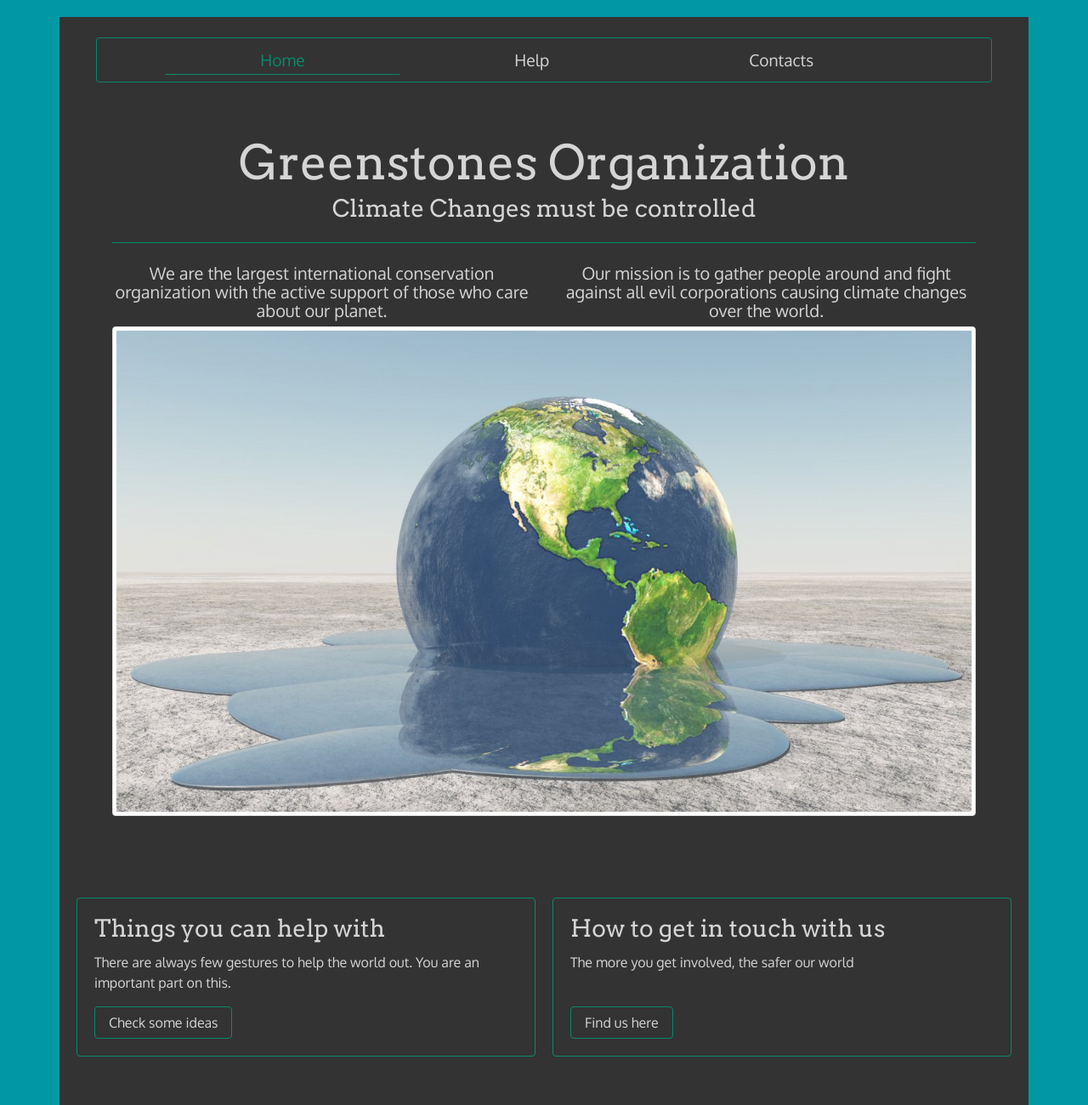
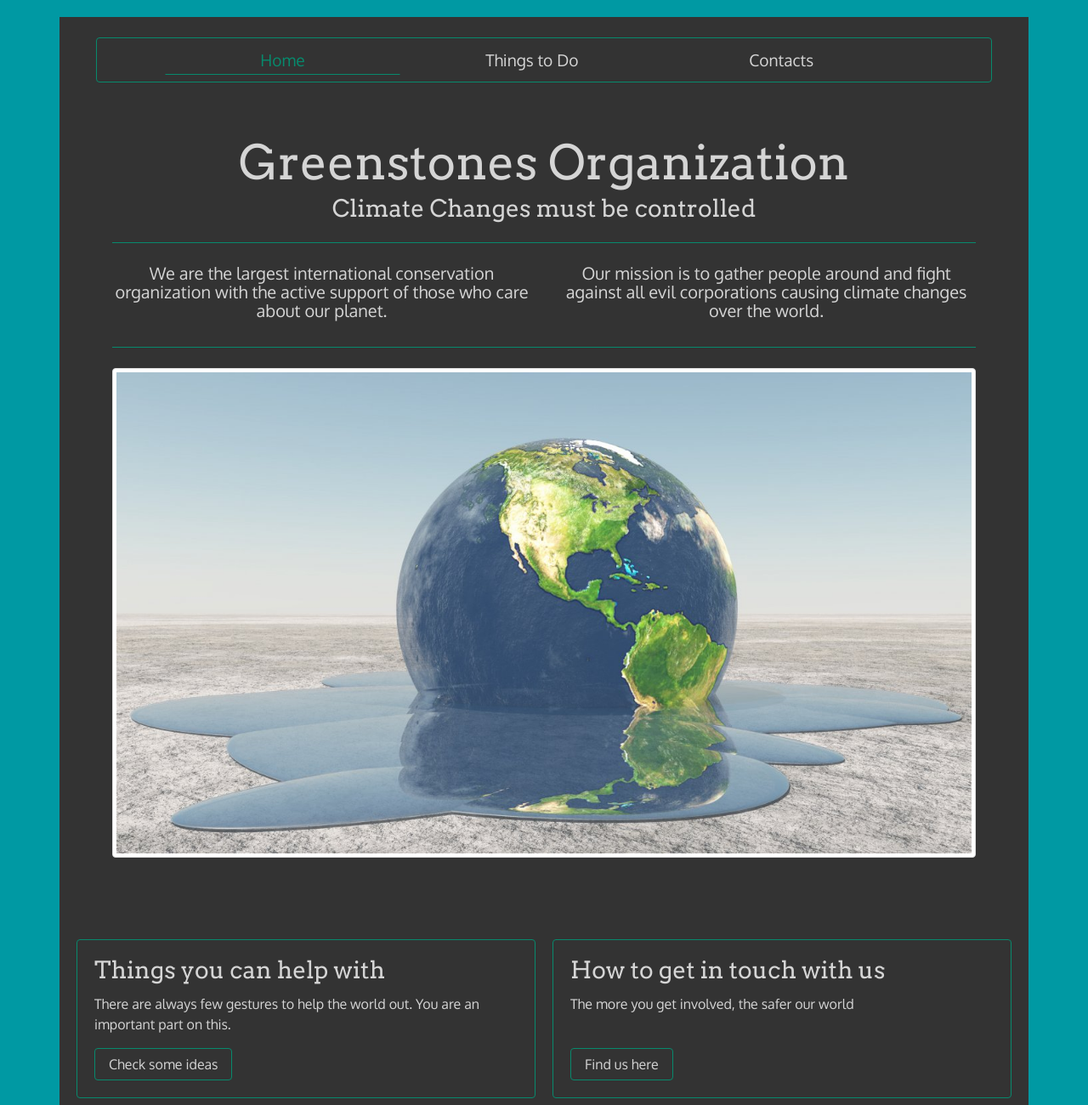
Before and after one commit to robsonscm/bootstrap-site, a plain HTML site: page index.html in a window 1280 px wide. Shown: the top 1300 px of the page at 85% size. Drawn offline with Linux system fonts and the light colour scheme; a script that the page names is missing.

Commit message:
Link Adjustment

```diff
--- a/css/main.css
+++ b/css/main.css
@@ -22,9 +22,6 @@ body {
 /******************************************/
 /*                My Code                 */
 /******************************************/
-/*html{*/
-    /*background: url(../img/natural_disaster.png) top left;*/
-/*}*/
 body {
     background-color: #0099A3;
     font-family: 'Oxygen', 'Helvetica', 'Arial', sans-serif;
@@ -54,12 +51,6 @@ h1,h2, h3, h4, h5, h6, .lead {
     -moz-box-sizing: content-box;
     box-sizing: content-box;
 }
-
-.main-div {
-    /*background-color: #2aabd2;*/
-    padding-bottom: 6rem;
-}
-
 .company, .social-media-stack {
     padding: .5rem;
 }
--- a/index.html
+++ b/index.html
@@ -3,13 +3,11 @@
 <head>
     <meta charset="UTF-8">
     <meta name="viewport" content="width=device-width, initial-scale=1, shrink-to-fit=no">
-    <title>Greenstones</title>
+    <title>Greenstones Org. - Fighting Climate Changes</title>
     <link href="https://fonts.googleapis.com/css?family=Arvo|Oxygen" rel="stylesheet">
-    <!--<link rel="stylesheet" href="css/bootstrap-flex.min.css">-->
-    <!--<link rel="stylesheet" href="css/bootstrap-grid.min.css">-->
-    <!--<link rel="stylesheet" href="css/bootstrap-reboot.min.css">-->
+    <link rel="stylesheet" href="css/iconic-bootstrap.css">
+    <link rel="stylesheet" href="css/bootstrap-flex.min.css">
     <link rel="stylesheet" href="css/bootstrap.min.css">
-    <link rel="stylesheet" href="css/iconic-bootstrap.css">
     <link rel="stylesheet" href="css/main.css">
 </head>
 <body>
@@ -29,7 +27,7 @@
                                 <a class="nav-link active" href="index.html">Home <span class="sr-only">(current)</span></a>
                             </li>
                             <li class="list-group-item">
-                                <a class="nav-link" href="help.html">Help</a>
+                                <a class="nav-link" href="help.html">Things to Do</a>
                             </li>
                             <li class="list-group-item">
                                 <a class="nav-link" href="contact.html">Contacts</a>
@@ -44,7 +42,7 @@
                         <a class="nav-link active" href="index.html">Home</a>
                     </li>
                     <li class="nav-item">
-                        <a class="nav-link" href="help.html">Help</a>
+                        <a class="nav-link" href="help.html">Things to Do</a>
                     </li>
                     <li class="nav-item">
                         <a class="nav-link" href="contact.html">Contacts</a>
@@ -69,14 +67,15 @@
                             </p>
                         </div>
                     </div>
-                    <img src="./img/climate-change.jpg" class="img-fluid img-thumbnail" alt="Responsive image">
+                    <hr class="my-2">
+                    <img src="./img/climate-change.jpg" class="img-fluid img-thumbnail" alt="Greenstones Main Image">
                 </div>
             </div>
         </div>
      </header>
     <!---->
     <main>
-        <div class="container main-div">
+        <div class="container">
             <div class="row flex-items-xs-center">
                 <div class="card-deck">
                     <div class="card card-block">
```
Also changed, not shown: contact.html (+6 -8 lines), help.html (+5 -7 lines).
